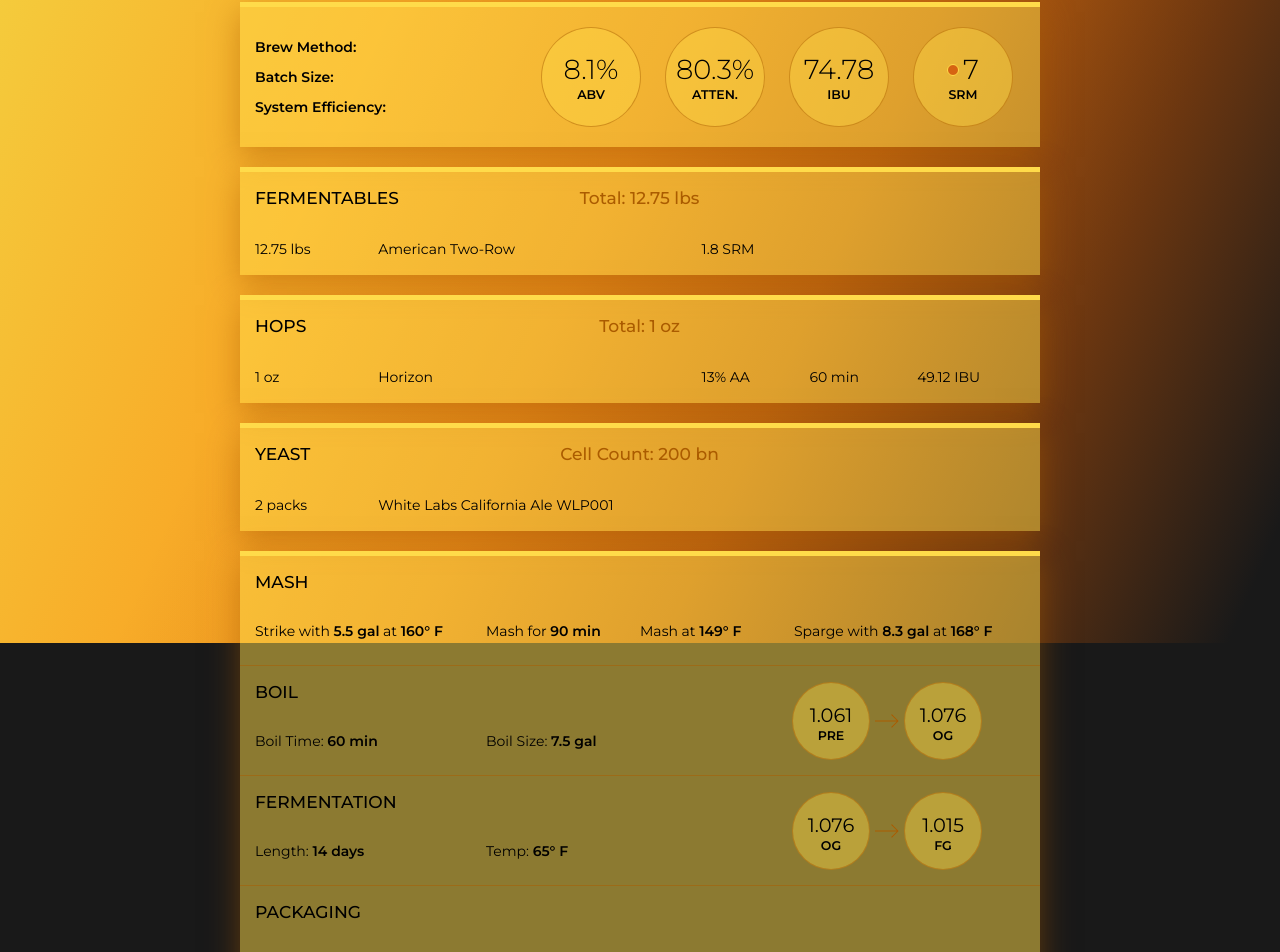
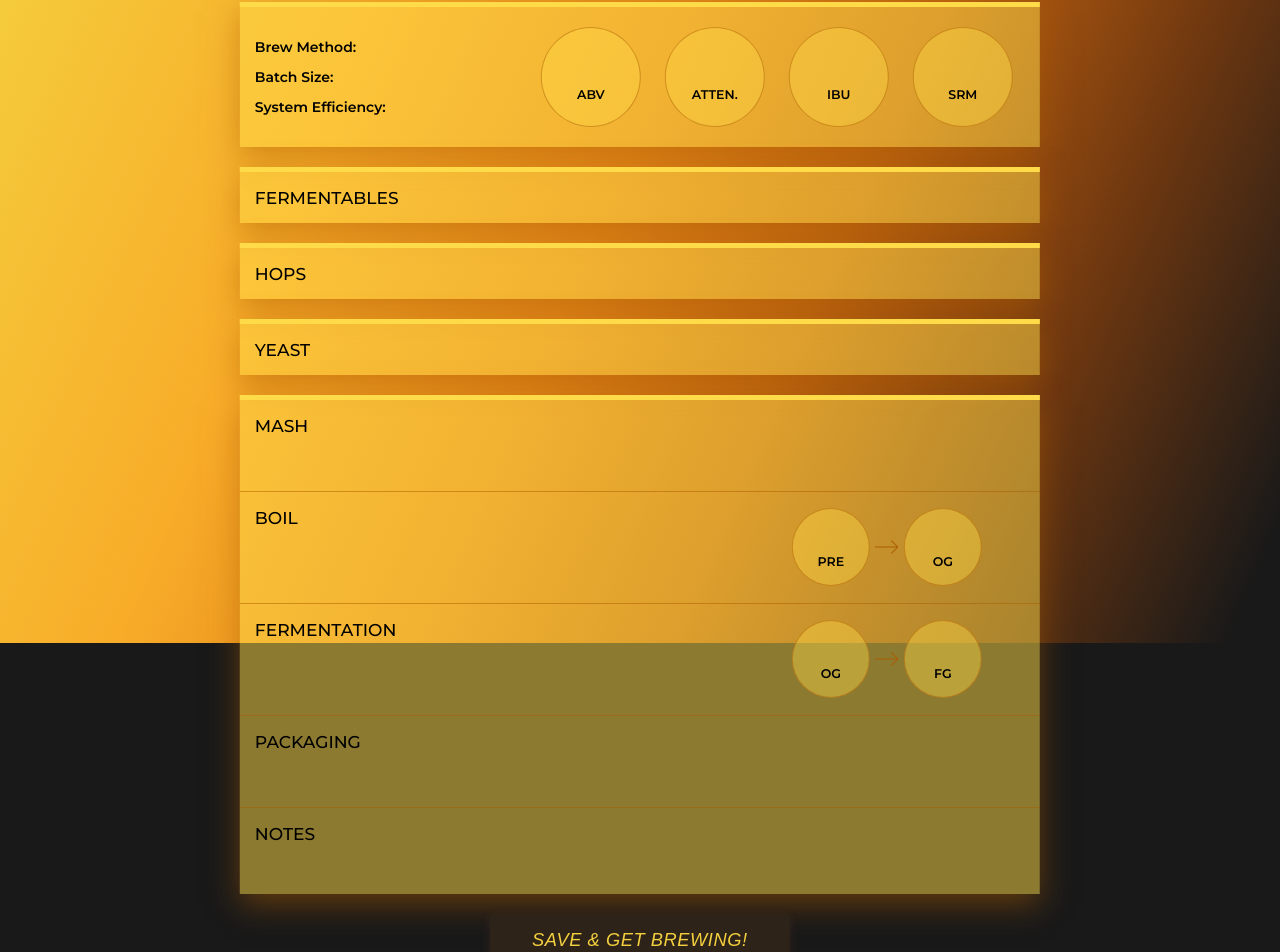
Before and after one commit to davereese/beerforge, a React (Create React App) app: page /brew in a window 1280 px wide. Shown: the part 157-1109 px from the top of the page. Built offline with nearby package versions, Linux system fonts and the light colour scheme.

Commit message:
side panel

```diff
--- a/src/components/Fade/Fade.module.scss
+++ b/src/components/Fade/Fade.module.scss
@@ -1,6 +1,8 @@
 @import '../../styles/variables';
 
 .fade {
+  overflow: hidden;
+
   main {
     margin: 0 auto;
     padding: 50px 0;
--- a/src/views/Brew/Brew.module.scss
+++ b/src/views/Brew/Brew.module.scss
@@ -3,9 +3,48 @@
 
 .brew {
   display: grid;
+  grid-template-columns: 66.7% calc(33.3% - 20px);
+  grid-template-areas: 'main aside';
+  grid-column-gap: 20px;
   padding-bottom: 50px;
   margin: 0 auto;
-  width: 800px;
+  width: 100%;
+  max-width: 1200px;
+  transform: translateX(16.65%);
+  transition: transform 0.5s;
+  perspective: 1000px;
+
+  .mainContent {
+    grid-area: main;
+    max-width: 800px;
+  }
+
+  .sideBar {
+    box-sizing: border-box;
+    grid-area: aside;
+    padding-top: 54px;
+    max-width: 380px;
+    opacity: 0;
+    transform-style: preserve-3d;
+    transform: translate3d(60px, 50px, 350px) rotate3d(0, 1, 0, -110deg);
+    transition: opacity 0.5s, transform 0.5s ease-in;
+    // transition-delay: 0.05s;
+  }
+
+  &.open {
+    transform: translateX(0);
+    transition: transform 0.7s;
+
+    .sideBar {
+      opacity: 1;
+      transform: rotate3d(0, 1, 0, 0deg);
+      transition: opacity 0.7s, transform 0.7s ease;
+    }
+  }
+
+  .formsContainer {
+    padding: 15px;
+  }
 
   .new {
     border-top: 5px solid $brew-card-bg;
@@ -124,6 +163,10 @@
       padding: 15px 15px 25px;
     }
 
+    .withStats {
+      min-height: 60px;
+    }
+
     .section__stats {
       display: flex;
       align-items: center;
@@ -154,7 +197,8 @@
   }
 
   &__notes {
-    margin: 0 15px 35px;
+    margin: 0 15px;
+    padding-bottom: 35px;
     line-height: 1.6;
 
     p {
@@ -163,7 +207,9 @@
   }
 
   .saveButton {
+    position: relative;
     width: 300px;
-    margin: 0 auto;
+    left: 50%;
+    margin-left: -150px;
   }
 }
--- a/src/views/Brew/Brew.tsx
+++ b/src/views/Brew/Brew.tsx
@@ -14,17 +14,27 @@ class Brew extends React.Component<Props, any> {
   constructor(props: Props) {
     super(props);
 
-    this.state = {}
+    this.state = {
+      sideBarOpen: false,
+    }
+  }
+
+  openSideBar = (e: any) => {
+    this.setState({sideBarOpen: !this.state.sideBarOpen});
   }
 
   render() {
     return (
-      <section className={styles.brew}>
+      <section className={`
+        ${styles.brew}
+        ${this.state.sideBarOpen ? styles.open : ''}
+      `}>
+        <div className={styles.mainContent}>
           <div className={styles.brew__pageHeading}>
             <h1>New Brew</h1>
             <button
               className={`button button--link ${styles.settings}`}
-            onClick={() => {}}
+              onClick={this.openSideBar}
             >
               Settings
             </button>
@@ -38,24 +48,24 @@ class Brew extends React.Component<Props, any> {
               </ul>
               <div className={styles.brew__stats}>
                 <div className={styles.brew__stat}>
-                <span className={styles.value}>8.1%</span>
+                  <span className={styles.value}></span>
                   <label className={styles.label}>ABV</label>
                 </div>
                 <div className={styles.brew__stat}>
-                <span className={styles.value}>80.3%</span>
+                  <span className={styles.value}></span>
                   <label className={styles.label}>ATTEN.</label>
                 </div>
                 <div className={styles.brew__stat}>
-                <span className={styles.value}>74.78</span>
+                  <span className={styles.value}></span>
                   <label className={styles.label}>IBU</label>
                 </div>
                 <div className={styles.brew__stat}>
                   <span className={styles.value}>
-                  <div
+                    {/* <div
                       className={styles.srmSwatch}
                       style={{backgroundColor: getSrmToRgb(7)}}
-                  />
-                  7
+                    /> */}
+
                   </span>
                   <label className={styles.label}>SRM</label>
                 </div>
@@ -65,26 +75,26 @@ class Brew extends React.Component<Props, any> {
           <Card color="brew" customClass={styles.new}>
             <div className={styles.brew__header}>
               <h2>Fermentables</h2>
-            <span>Total: 12.75 lbs</span>
+              {/* <span>Total: 12.75 lbs</span> */}
             </div>
             <List customClass={styles.brew__ingredients}>
-            <ListItem
+              {/* <ListItem
                 color="brew"
                 clicked={() => {}}
               >
                 <span>12.75 lbs</span>
                 <span>American Two-Row</span>
                 <span>1.8 SRM</span>
-            </ListItem>
+              </ListItem> */}
             </List>
           </Card>
           <Card color="brew" customClass={styles.new}>
             <div className={styles.brew__header}>
               <h2>Hops</h2>
-            <span>Total: 1 oz</span>
+              {/* <span>Total: 1 oz</span> */}
             </div>
             <List customClass={styles.brew__ingredients}>
-            <ListItem
+              {/* <ListItem
                 color="brew"
                 clicked={() => {}}
               >
@@ -93,48 +103,48 @@ class Brew extends React.Component<Props, any> {
                 <span>13% AA</span>
                 <span>60 min</span>
                 <span>49.12 IBU</span>
-            </ListItem>
+              </ListItem> */}
             </List>
           </Card>
           <Card color="brew" customClass={styles.new}>
             <div className={styles.brew__header}>
               <h2>Yeast</h2>
-            <span>Cell Count: 200 bn</span>
+              {/* <span>Cell Count: 200 bn</span> */}
             </div>
             <List customClass={styles.brew__ingredients}>
-            <ListItem
+              {/* <ListItem
                 color="brew"
                 clicked={() => {}}
               >
                 <span>2 packs</span>
                 <span>White Labs California Ale WLP001</span>
-            </ListItem>
+              </ListItem> */}
             </List>
           </Card>
           <Card color="brew" customClass={styles.new}>
             <div className={styles.brew__section}>
               <div className={styles.brew__header}><h2>Mash</h2></div>
               <div className={styles.section__values}>
-              <span>Strike with <strong>5.5 gal</strong> at <strong>160° F</strong></span>
+                {/* <span>Strike with <strong>5.5 gal</strong> at <strong>160° F</strong></span>
                 <span>Mash for <strong>90 min</strong></span>
                 <span>Mash at <strong>149° F</strong></span>
-              <span>Sparge with <strong>8.3 gal</strong> at <strong>168° F</strong></span>
+                <span>Sparge with <strong>8.3 gal</strong> at <strong>168° F</strong></span> */}
               </div>
             </div>
             <div className={styles.brew__section}>
               <div className={styles.brew__header}><h2>Boil</h2></div>
-            <div className={styles.section__values}>
-              <span>Boil Time: <strong>60 min</strong></span>
-              <span>Boil Size: <strong>7.5 gal</strong></span>
+              <div className={`${styles.section__values} ${styles.withStats}`}>
+                {/* <span>Boil Time: <strong>60 min</strong></span>
+                <span>Boil Size: <strong>7.5 gal</strong></span> */}
                 <div></div>
                 <div className={styles.section__stats}>
                   <div className={styles.brew__stat}>
-                  <span className={styles.value}>1.061</span>
+                    <span className={styles.value}></span>
                     <label className={styles.label}>PRE</label>
                   </div>
                   <span className={styles.arrow}></span>
                   <div className={styles.brew__stat}>
-                  <span className={styles.value}>1.076</span>
+                    <span className={styles.value}></span>
                     <label className={styles.label}>OG</label>
                   </div>
                 </div>
@@ -142,22 +152,22 @@ class Brew extends React.Component<Props, any> {
             </div>
             <div className={styles.brew__section}>
               <div className={styles.brew__header}><h2>Fermentation</h2></div>
-            <div className={styles.section__values}>
+              <div className={`${styles.section__values} ${styles.withStats}`}>
                 <div>
-                <span>Length: <strong>14 days</strong></span>
+                  {/* <span>Length: <strong>14 days</strong></span> */}
                 </div>
                 <div>
-                <span>Temp: <strong>65° F</strong></span>
+                  {/* <span>Temp: <strong>65° F</strong></span> */}
                 </div>
                 <div></div>
                 <div className={styles.section__stats}>
                   <div className={styles.brew__stat}>
-                  <span className={styles.value}>1.076</span>
+                    <span className={styles.value}></span>
                     <label className={styles.label}>OG</label>
                   </div>
                   <span className={styles.arrow}></span>
                   <div className={styles.brew__stat}>
-                  <span className={styles.value}>1.015</span>
+                    <span className={styles.value}></span>
                     <label className={styles.label}>FG</label>
                   </div>
                 </div>
@@ -166,15 +176,15 @@ class Brew extends React.Component<Props, any> {
             <div className={styles.brew__section}>
               <div className={styles.brew__header}><h2>Packaging</h2></div>
               <div className={styles.section__values}>
-              <span><strong>Kegged/Forced</strong></span>
+                {/* <span><strong>Kegged/Forced</strong></span>
                 <span>CO2 Vol: <strong>2.3</strong></span>
                 <span>Temp: <strong>34° F</strong></span>
-              <span>Pressure: <strong>7.26 psi</strong></span>
+                <span>Pressure: <strong>7.26 psi</strong></span> */}
               </div>
             </div>
             <div className={styles.brew__header}><h2>Notes</h2></div>
             <div className={styles.brew__notes}>
-            <p>Space Needle Kidd Valley Burgers Pike Brewing Flatstick Pub Green Lake Burke-Gilman Trail Macklemore. Mariners Theo Chocolate Caffe Ladro Sounder light rail rain, rain, and more rain Pike Market Columbia City taking the monorail to avoid parking downtown Centurylink Field Pioneer Square Sounders.</p>
+              {/* <p></p> */}
             </div>
           </Card>
           <button
@@ -183,6 +193,12 @@ class Brew extends React.Component<Props, any> {
           >
             Save &amp; Get Brewing!
           </button>
+        </div>
+        <div className={styles.sideBar}>
+          <Card color="brew" customClass={styles.formsContainer}>
+            {/* forms */}
+          </Card>
+        </div>
       </section>
     );
   }
```
Lines whose indentation alone changed are shown as unchanged.
